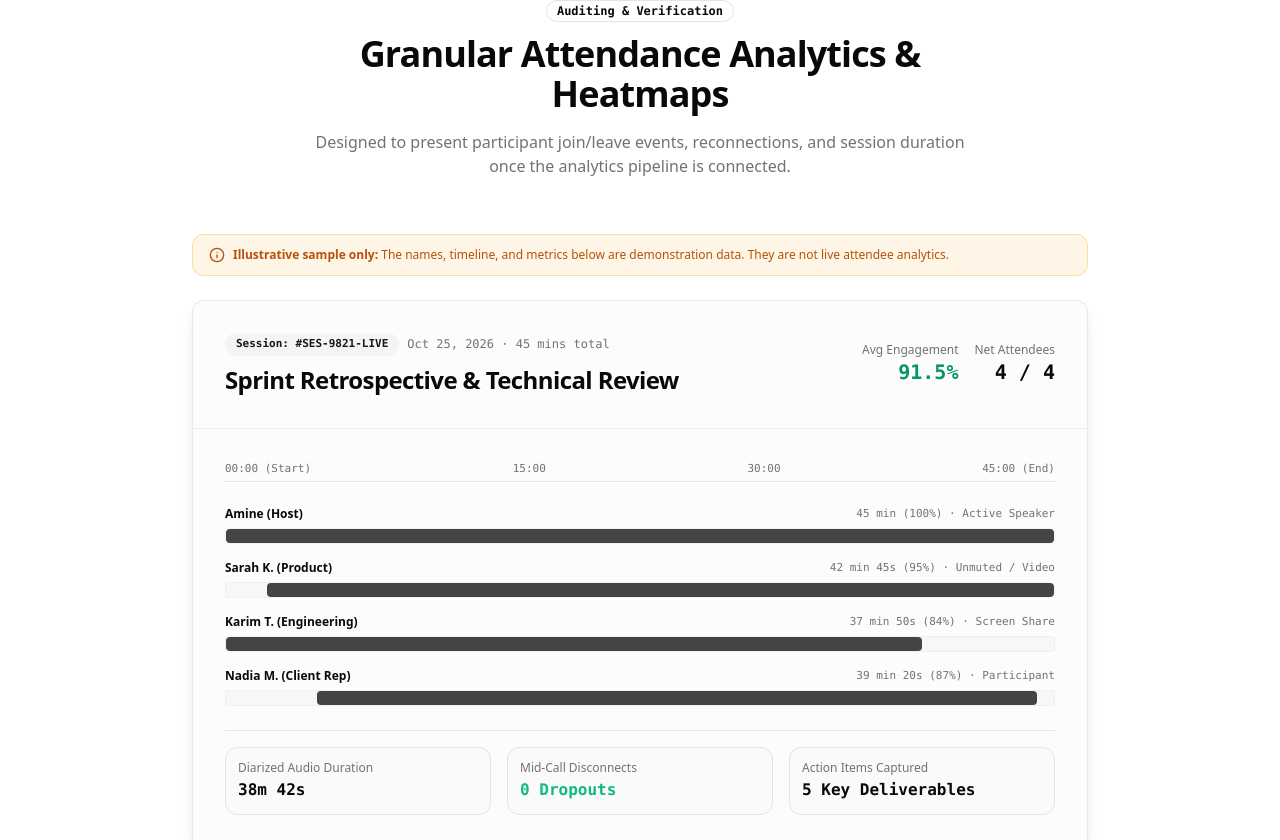
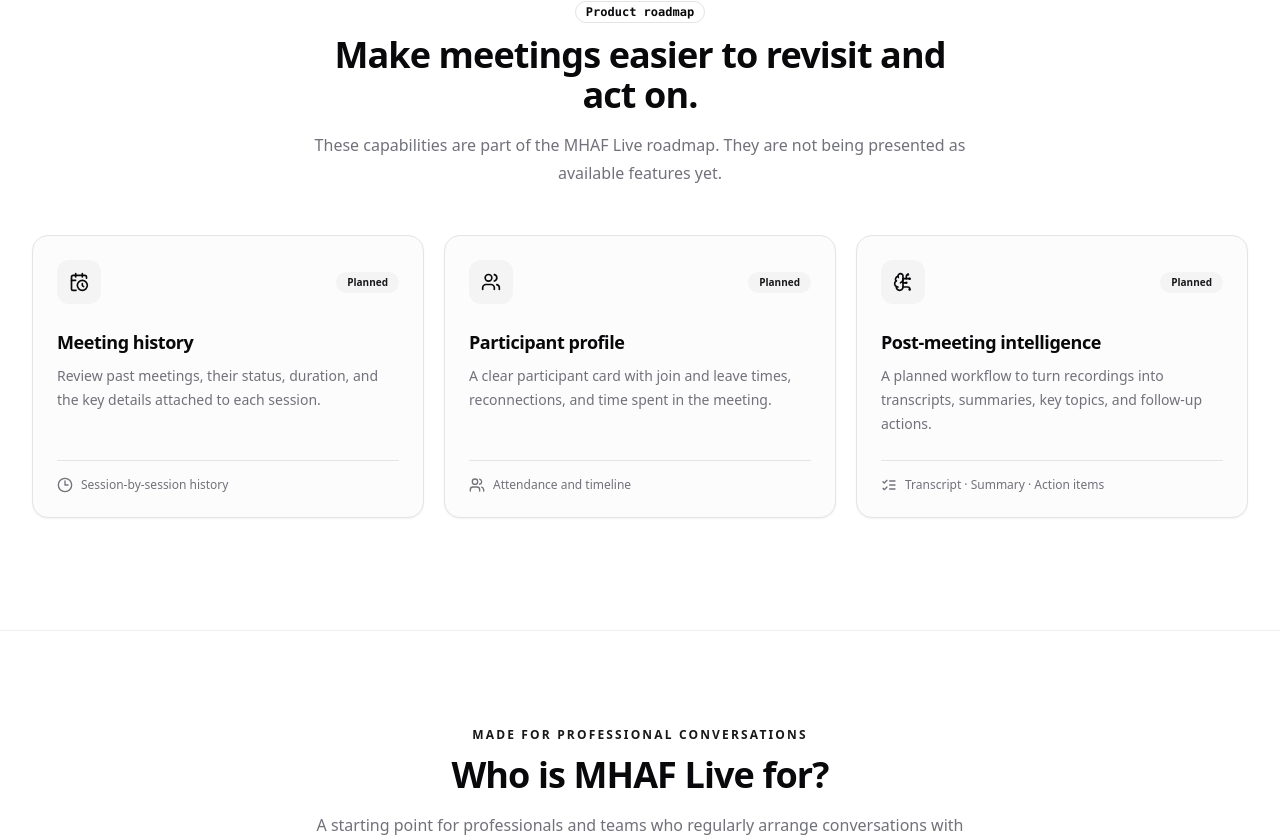
Before and after one commit to Naiimbs/Mhaf-live, a Next.js app: page / in a window 1280 px wide. Shown: the part 4532-5372 px from the top of the page. Built offline with nearby package versions, Linux system fonts and the light colour scheme.

Commit message:
Present meeting history and intelligence as roadmap capabilities

```diff
--- a/src/components/landing/analytics-preview.tsx
+++ b/src/components/landing/analytics-preview.tsx
@@ -1,134 +1,76 @@
-import * as React from "react";
-import { BarChart3, Clock, Users, ArrowDownRight, Info } from "lucide-react";
-import { Card, CardHeader, CardTitle, CardDescription, CardContent } from "@/components/ui/card";
+"use client";
+
+import { CalendarClock, Users, BrainCircuit, Clock3, ListChecks } from "lucide-react";
 import { Badge } from "@/components/ui/badge";
 import { useLanguage } from "@/lib/i18n/language-context";
 
 export function AnalyticsPreview() {
   const { isFr } = useLanguage();
-  const participants = [
-    { name: "Amine (Host)", joined: "00:00", left: "45:00", duration: "45 min", pct: 100, status: "Active Speaker" },
-    { name: "Sarah K. (Product)", joined: "02:15", left: "45:00", duration: "42 min 45s", pct: 95, status: "Unmuted / Video" },
-    { name: "Karim T. (Engineering)", joined: "00:30", left: "38:20", duration: "37 min 50s", pct: 84, status: "Screen Share" },
-    { name: "Nadia M. (Client Rep)", joined: "05:10", left: "44:30", duration: "39 min 20s", pct: 87, status: "Participant" },
+
+  const capabilities = [
+    {
+      icon: CalendarClock,
+      title: isFr ? "Historique des réunions" : "Meeting history",
+      description: isFr
+        ? "Retrouvez les réunions passées, leur statut, leur durée et les informations essentielles de chaque session."
+        : "Review past meetings, their status, duration, and the key details attached to each session.",
+      detail: isFr ? "Historique par session" : "Session-by-session history",
+    },
+    {
+      icon: Users,
+      title: isFr ? "Fiche participant" : "Participant profile",
+      description: isFr
+        ? "Une fiche claire par participant avec les heures d’arrivée et de départ, les reconnexions et le temps de présence."
+        : "A clear participant card with join and leave times, reconnections, and time spent in the meeting.",
+      detail: isFr ? "Présence et chronologie" : "Attendance and timeline",
+    },
+    {
+      icon: BrainCircuit,
+      title: isFr ? "Intelligence après réunion" : "Post-meeting intelligence",
+      description: isFr
+        ? "Une évolution envisagée pour transformer les enregistrements en transcriptions, résumés, sujets clés et actions à suivre."
+        : "A planned workflow to turn recordings into transcripts, summaries, key topics, and follow-up actions.",
+      detail: isFr ? "Transcription · Résumé · Actions" : "Transcript · Summary · Action items",
+    },
   ];
 
   return (
-    <section id="analytics" className="py-20 md:py-28">
+    <section id="analytics" className="border-t border-border/60 py-20 md:py-28">
       <div className="container max-w-7xl px-4 sm:px-8">
-        <div className="text-center max-w-2xl mx-auto mb-14">
-          <Badge variant="outline" className="font-mono text-xs mb-3">
-            {isFr ? "Suivi et vérification" : "Auditing & Verification"}
+        <div className="mx-auto mb-12 max-w-2xl text-center">
+          <Badge variant="outline" className="mb-3 font-mono text-xs">
+            {isFr ? "Feuille de route" : "Product roadmap"}
           </Badge>
           <h2 className="text-3xl font-extrabold tracking-tight text-foreground sm:text-4xl">
-            {isFr ? "Analyse de présence et cartes de participation" : "Granular Attendance Analytics & Heatmaps"}
+            {isFr ? "Des réunions plus faciles à retrouver et à exploiter." : "Make meetings easier to revisit and act on."}
           </h2>
-          <p className="mt-4 text-base text-muted-foreground">
-            {isFr ? "Conçu pour présenter les arrivées, départs, reconnexions et durées de présence lorsque le pipeline analytique sera connecté." : "Designed to present participant join/leave events, reconnections, and session duration once the analytics pipeline is connected."}
+          <p className="mt-4 text-base leading-7 text-muted-foreground">
+            {isFr
+              ? "Ces capacités sont prévues dans l’évolution de MHAF Live. Elles ne sont pas encore présentées comme des fonctionnalités disponibles."
+              : "These capabilities are part of the MHAF Live roadmap. They are not being presented as available features yet."}
           </p>
         </div>
 
-        {/* Notice of Simulation */}
-        <div className="max-w-4xl mx-auto mb-6 flex items-center gap-2 rounded-lg border border-amber-500/30 bg-amber-500/10 p-3 px-4 text-xs text-amber-700 dark:text-amber-400">
-          <Info className="h-4 w-4 shrink-0" />
-          <span>
-            <strong>{isFr ? "Exemple illustratif uniquement :" : "Illustrative sample only:"}</strong> {isFr ? "Les noms, la chronologie et les mesures ci-dessous sont fictifs. Il ne s’agit pas de statistiques réelles." : "The names, timeline, and metrics below are demonstration data. They are not live attendee analytics."}
-          </span>
+        <div className="grid gap-5 md:grid-cols-3">
+          {capabilities.map(({ icon: Icon, title, description, detail }, index) => (
+            <article key={title} className="flex h-full flex-col rounded-2xl border border-border bg-card p-6 shadow-sm">
+              <div className="flex items-center justify-between gap-3">
+                <div className="flex h-11 w-11 items-center justify-center rounded-xl bg-muted text-foreground">
+                  <Icon className="h-5 w-5" />
+                </div>
+                <Badge variant="secondary" className="text-[10px]">
+                  {isFr ? "Prévu" : "Planned"}
+                </Badge>
+              </div>
+              <h3 className="mt-6 text-lg font-semibold tracking-tight text-foreground">{title}</h3>
+              <p className="mt-2 flex-1 text-sm leading-6 text-muted-foreground">{description}</p>
+              <div className="mt-6 flex items-center gap-2 border-t border-border pt-4 text-xs font-medium text-muted-foreground">
+                {index === 0 ? <Clock3 className="h-4 w-4" /> : index === 1 ? <Users className="h-4 w-4" /> : <ListChecks className="h-4 w-4" />}
+                {detail}
+              </div>
+            </article>
+          ))}
         </div>
-
-        <Card className="max-w-4xl mx-auto border-border/80 shadow-lg">
-          <CardHeader className="border-b border-border/60 p-6 sm:p-8">
-            <div className="flex flex-col sm:flex-row sm:items-center justify-between gap-4">
-              <div>
-                <div className="flex items-center gap-2">
-                  <Badge variant="secondary" className="font-mono text-[11px]">
-                    Session: #SES-9821-LIVE
-                  </Badge>
-                  <span className="text-xs text-muted-foreground font-mono">
-                    Oct 25, 2026 · 45 mins total
-                  </span>
-                </div>
-                <CardTitle className="text-xl sm:text-2xl mt-2">
-                  Sprint Retrospective & Technical Review
-                </CardTitle>
-              </div>
-
-              <div className="flex items-center gap-4 text-right">
-                <div>
-                  <div className="text-xs text-muted-foreground font-medium">{isFr ? "Engagement moyen" : "Avg Engagement"}</div>
-                  <div className="text-xl font-bold font-mono text-emerald-600 dark:text-emerald-400">
-                    91.5%
-                  </div>
-                </div>
-                <div>
-                  <div className="text-xs text-muted-foreground font-medium">{isFr ? "Participants nets" : "Net Attendees"}</div>
-                  <div className="text-xl font-bold font-mono text-foreground">
-                    4 / 4
-                  </div>
-                </div>
-              </div>
-            </div>
-          </CardHeader>
-
-          <CardContent className="p-6 sm:p-8 space-y-6">
-            {/* Timeline Axis */}
-            <div className="space-y-1">
-              <div className="flex justify-between text-[11px] font-mono text-muted-foreground pb-1 border-b border-border">
-                <span>00:00 (Start)</span>
-                <span>15:00</span>
-                <span>30:00</span>
-                <span>45:00 (End)</span>
-              </div>
-            </div>
-
-            {/* Heatmap Bars */}
-            <div className="space-y-4">
-              {participants.map((p, idx) => (
-                <div key={idx} className="space-y-1.5">
-                  <div className="flex justify-between items-center text-xs">
-                    <span className="font-semibold text-foreground">{p.name}</span>
-                    <span className="text-muted-foreground font-mono text-[11px]">
-                      {p.duration} ({p.pct}%) · {p.status}
-                    </span>
-                  </div>
-
-                  {/* Visual Timeline Bar */}
-                  <div className="relative h-4 w-full rounded bg-muted/60 overflow-hidden border border-border/40">
-                    <div
-                      className="h-full bg-primary/80 dark:bg-primary/90 rounded transition-all duration-500"
-                      style={{
-                        width: `${p.pct}%`,
-                        marginLeft: idx === 1 ? "5%" : idx === 3 ? "11%" : "0%",
-                      }}
-                    />
-                  </div>
-                </div>
-              ))}
-            </div>
-
-            {/* Summary Insights Grid */}
-            <div className="grid grid-cols-1 sm:grid-cols-3 gap-4 pt-4 border-t border-border">
-              <div className="rounded-lg border border-border bg-muted/30 p-3">
-                <span className="text-xs text-muted-foreground block">{isFr ? "Durée audio transcrite" : "Diarized Audio Duration"}</span>
-                <span className="text-base font-bold font-mono text-foreground mt-0.5 block">
-                  38m 42s
-                </span>
-              </div>
-              <div className="rounded-lg border border-border bg-muted/30 p-3">
-                <span className="text-xs text-muted-foreground block">{isFr ? "Déconnexions en réunion" : "Mid-Call Disconnects"}</span>
-                <span className="text-base font-bold font-mono text-emerald-500 mt-0.5 block">
-                  {isFr ? "0 déconnexion" : "0 Dropouts"}
-                </span>
-              </div>
-              <div className="rounded-lg border border-border bg-muted/30 p-3">
-                <span className="text-xs text-muted-foreground block">{isFr ? "Actions identifiées" : "Action Items Captured"}</span>
-                <span className="text-base font-bold font-mono text-foreground mt-0.5 block">
-                  {isFr ? "5 actions clés" : "5 Key Deliverables"}
-                </span>
-              </div>
-            </div>
-          </CardContent>
-        </Card>
       </div>
     </section>
   );
```
